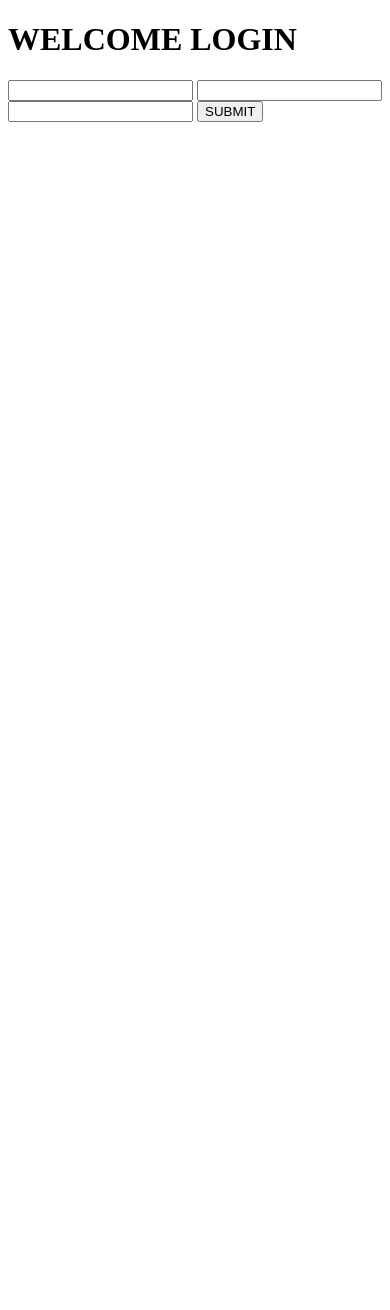
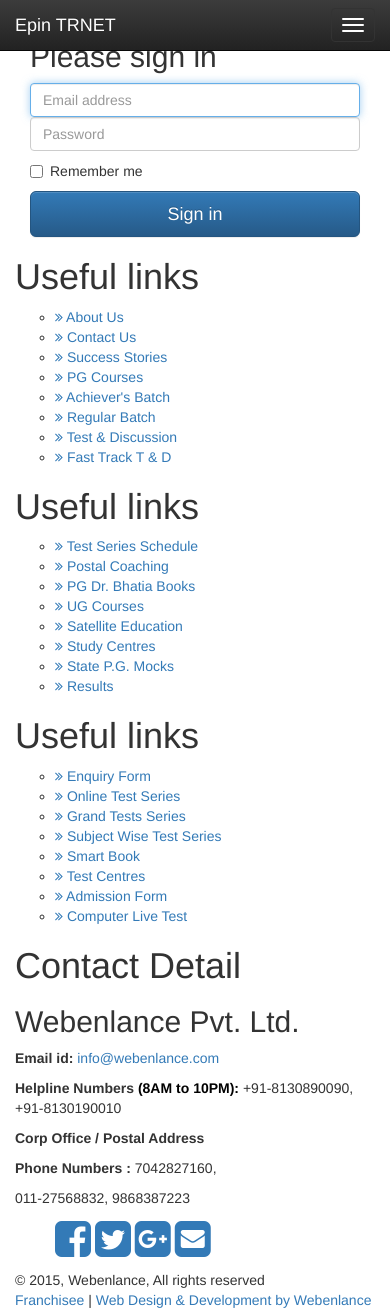
Before and after one commit to WoodProgrammer/gamer_trnet, a Django app: page /games/games/ in a window 390 px wide. Before the commit the page ends 122 px from the top, so only its background shows below. Run offline with Django 3.2, Linux system fonts and the light colour scheme; parts of the project's set-up code (start-up, migrations or seed data) failed here and were passed over; some libraries are stand-ins or nearby versions.

Commit message:
TEmplate eklendi

```diff
--- /dev/null
+++ b/epin/epinmain/templates/base.html
@@ -0,0 +1,227 @@
+{% load static %}
+<html lang="en">
+<head>
+  <meta charset="utf-8">
+  <meta http-equiv="X-UA-Compatible" content="IE=edge">
+  <meta name="viewport" content="width=device-width, initial-scale=1">
+  <script src="https://ajax.googleapis.com/ajax/libs/jquery/1.12.4/jquery.min.js"></script>
+  <link rel="stylesheet" href="https://maxcdn.bootstrapcdn.com/bootstrap/3.3.7/css/bootstrap.min.css"
+  integrity="sha384-BVYiiSIFeK1dGmJRAkycuHAHRg32OmUcww7on3RYdg4Va+PmSTsz/K68vbdEjh4u" crossorigin="anonymous">
+
+  <link rel="stylesheet" href="https://maxcdn.bootstrapcdn.com/bootstrap/3.3.7/css/bootstrap-theme.min.css"
+  integrity="sha384-rHyoN1iRsVXV4nD0JutlnGaslCJuC7uwjduW9SVrLvRYooPp2bWYgmgJQIXwl/Sp" crossorigin="anonymous">
+
+  <link rel="stylesheet" href="{% static 'epinmain/navbar.css' %}">
+  <link rel="stylesheet" href="{% static 'epinmain/signin.css' %}">
+  <script src="https://maxcdn.bootstrapcdn.com/bootstrap/3.3.7/js/bootstrap.min.js"
+  integrity="sha384-Tc5IQib027qvyjSMfHjOMaLkfuWVxZxUPnCJA7l2mCWNIpG9mGCD8wGNIcPD7Txa"
+  crossorigin="anonymous"></script>
+
+
+  <title>{% block title %} Anasayfa {% endblock %}</title>
+
+</head>
+
+<body class="body">
+  <!-- Static navbar -->
+  <nav class="navbar navbar-fixed-top navbar-inverse">
+    <div class="container-fluid">
+      <div class="navbar-header">
+        <button type="button" class="navbar-toggle collapsed" data-toggle="collapse" data-target="#navbar"
+        aria-expanded="false" aria-controls="navbar">
+        <span class="sr-only">Toggle navigation</span>
+        <span class="icon-bar"></span>
+        <span class="icon-bar"></span>
+        <span class="icon-bar"></span>
+      </button>
+      <a class="navbar-brand" href="/">Epin TRNET</a>
+    </div>
+    <div id="navbar" class="navbar-collapse collapse">
+      <ul class="nav navbar-nav">
+        <li><a href="/"><span class="glyphicon glyphicon-cd" aria-hidden="true"></span> Oyunlar</a></li>
+        <li ><a href="/login"><span class="glyphicon glyphicon-question-sign" aria-hidden="true"></span>  Yardım</a></li>
+
+      </ul>
+      <form class="navbar-form navbar-right">
+
+        <button onclick="" type="submit" class="btn btn-info"><span class="glyphicon glyphicon-search" aria-hidden="true"></span> </button>
+      </form>
+    </div><!--/.nav-collapse -->
+  </div><!--/.container-fluid -->
+</nav>
+
+<div class="container" style="margin-top:20px;">
+{% block body %}
+  sdfsdfsdfsdf
+{% endblock %}
+  </div>
+<link href="//maxcdn.bootstrapcdn.com/font-awesome/4.1.0/css/font-awesome.min.css" rel="stylesheet">
+
+
+<!--footer-->
+<footer  class="footer1">
+<div data-role="footer" data-position="fixed"  class="container">
+
+<div class="row"><!-- row -->
+
+                <div class="col-lg-3 col-md-3"><!-- widgets column left -->
+                <ul class="list-unstyled clear-margins"><!-- widgets -->
+
+                        	<li class="widget-container widget_nav_menu"><!-- widgets list -->
+
+                                <h1 class="title-widget">Useful links</h1>
+
+                                <ul>
+                                	<li><a  href="#"><i class="fa fa-angle-double-right"></i> About Us</a></li>
+                                    <li><a  href="#"><i class="fa fa-angle-double-right"></i> Contact Us</a></li>
+                                    <li><a  href="#"><i class="fa fa-angle-double-right"></i> Success Stories</a></li>
+                                    <li><a  href="#"><i class="fa fa-angle-double-right"></i> PG Courses</a></li>
+                                    <li><a  href="#"><i class="fa fa-angle-double-right"></i> Achiever's Batch</a></li>
+                                    <li><a  href="#"><i class="fa fa-angle-double-right"></i>  Regular Batch</a></li>
+                                    <li><a  href="#"><i class="fa fa-angle-double-right"></i>  Test & Discussion</a></li>
+                                    <li><a  href="#"><i class="fa fa-angle-double-right"></i>  Fast Track T & D</a></li>
+                                </ul>
+
+							</li>
+
+                        </ul>
+
+
+                </div><!-- widgets column left end -->
+
+
+
+                <div class="col-lg-3 col-md-3"><!-- widgets column left -->
+
+                <ul class="list-unstyled clear-margins"><!-- widgets -->
+
+                        	<li class="widget-container widget_nav_menu"><!-- widgets list -->
+
+                                <h1 class="title-widget">Useful links</h1>
+
+                                <ul>
+ 									<li><a  href="#"><i class="fa fa-angle-double-right"></i>  Test Series Schedule</a></li>
+                                    <li><a  href="#"><i class="fa fa-angle-double-right"></i>  Postal Coaching</a></li>
+                                    <li><a  href="#"><i class="fa fa-angle-double-right"></i>  PG Dr. Bhatia Books</a></li>
+                                    <li><a  href="#"><i class="fa fa-angle-double-right"></i>  UG Courses</a></li>
+                                    <li><a  href="#"><i class="fa fa-angle-double-right"></i>  Satellite Education</a></li>
+                                    <li><a  href="#"><i class="fa fa-angle-double-right"></i>  Study Centres</a></li>
+                                    <li><a  href="#"><i class="fa fa-angle-double-right"></i>  State P.G. Mocks</a></li>
+                                    <li><a  href="#" target="_blank"><i class="fa fa-angle-double-right"></i> Results</a></li>
+
+                                </ul>
+
+							</li>
+
+                        </ul>
+
+
+                </div><!-- widgets column left end -->
+
+
+
+                <div class="col-lg-3 col-md-3"><!-- widgets column left -->
+
+                <ul class="list-unstyled clear-margins"><!-- widgets -->
+
+                        	<li class="widget-container widget_nav_menu"><!-- widgets list -->
+
+                                <h1 class="title-widget">Useful links</h1>
+
+                                <ul>
+
+
+                <li><a href="#"><i class="fa fa-angle-double-right"></i> Enquiry Form</a></li>
+ 				<li><a href="#"><i class="fa fa-angle-double-right"></i> Online Test Series</a></li>
+				<li><a href="#"><i class="fa fa-angle-double-right"></i> Grand Tests Series</a></li>
+				<li><a href="#"><i class="fa fa-angle-double-right"></i> Subject Wise Test Series</a></li>
+				<li><a href="#"><i class="fa fa-angle-double-right"></i> Smart Book</a></li>
+				<li><a href="#"><i class="fa fa-angle-double-right"></i> Test Centres</a></li>
+                <li><a href="#"><i class="fa fa-angle-double-right"></i>  Admission Form</a></li>
+				<li><a href="#"><i class="fa fa-angle-double-right"></i>  Computer Live Test</a></li>
+
+                                </ul>
+
+							</li>
+
+                        </ul>
+
+
+                </div><!-- widgets column left end -->
+
+
+                <div class="col-lg-3 col-md-3"><!-- widgets column center -->
+
+
+
+                        <ul class="list-unstyled clear-margins"><!-- widgets -->
+
+                        	<li class="widget-container widget_recent_news"><!-- widgets list -->
+
+                                <h1 class="title-widget">Contact Detail </h1>
+
+                                <div class="footerp">
+
+                                <h2 class="title-median">Webenlance Pvt. Ltd.</h2>
+                                <p><b>Email id:</b> <a href="mailto:info@webenlance.com">info@webenlance.com</a></p>
+                                <p><b>Helpline Numbers </b>
+
+    <b style="color:black;">(8AM to 10PM):</b>  +91-8130890090, +91-8130190010  </p>
+
+    <p><b>Corp Office / Postal Address</b></p>
+    <p><b>Phone Numbers : </b>7042827160, </p>
+    <p> 011-27568832, 9868387223</p>
+                                </div>
+
+                                <div class="social-icons">
+
+                                	<ul class="nomargin">
+
+                <a href="https://www.facebook.com/bootsnipp"><i class="fa fa-facebook-square fa-3x social-fb" id="social1"></i></a>
+	            <a href="https://twitter.com/bootsnipp"><i class="fa fa-twitter-square fa-3x social-tw" id="social2"></i></a>
+	            <a href="https://plus.google.com/+Bootsnipp-page"><i class="fa fa-google-plus-square fa-3x social-gp" id="social3"></i></a>
+	            <a href="mailto:bootsnipp@gmail.com"><i class="fa fa-envelope-square fa-3x social-em" id="social4"></i></a>
+
+                                    </ul>
+                                </div>
+                    		</li>
+                          </ul>
+                       </div>
+                </div>
+</div>
+</footer>
+<!--header-->
+
+<div class="footer-bottom">
+
+	<div class="container">
+
+		<div class="row">
+
+			<div class="col-xs-12 col-sm-6 col-md-6 col-lg-6">
+
+				<div class="copyright">
+
+					© 2015, Webenlance, All rights reserved
+
+				</div>
+
+			</div>
+
+			<div class="col-xs-12 col-sm-6 col-md-6 col-lg-6">
+
+				<div class="design">
+
+					 <a href="#">Franchisee </a> |  <a target="_blank" href="http://www.webenlance.com">Web Design & Development by Webenlance</a>
+
+				</div>
+
+			</div>
+
+		</div>
+
+	</div>
+
+</div>
+</body>
+</html>
--- a/epin/epinmain/templates/login.html
+++ b/epin/epinmain/templates/login.html
@@ -1,23 +1,26 @@
-<!doctype html>
-<html>
+<!DOCTYPE html>
+<html lang="en">
+<head>
+    {% extends 'base.html' %}
+    <title>{% block title %} Giriş Yapın {% endblock %}</title>
 
-    <head>
-    </head>
+    <meta charset="UTF-8">
+</head>
+{% block body %}
+<div class="container">
+    <form class="form-signin">
+        <h2 class="form-signin-heading">Please sign in</h2>
+        <label for="inputEmail" class="sr-only">Email address</label>
+        <input type="email" id="inputEmail" class="form-control" placeholder="Email address" required autofocus>
+        <label for="inputPassword" class="sr-only">Password</label>
+        <input type="password" id="inputPassword" class="form-control" placeholder="Password" required>
+        <div class="checkbox">
+            <label>
+                <input type="checkbox" value="remember-me"> Remember me
+            </label>
+        </div>
+        <button class="btn btn-lg btn-primary btn-block" type="submit">Sign in</button>
+    </form>
 
-    <body>
-    <h1>WELCOME LOGIN </h1>
-        {{test_data}}
-
-    <form action="/accounts/auth/" method="post">{% csrf_token %}
-
-            <input type="text" name="username"></input>
-            <input type="password" name="password"></input>
-            <input type="text" name="lang"></input>
-
-            <button type="submit">SUBMIT</button>
-
-
-        </form>
-
-    </body>
-</html>
+</div> <!-- /container -->
+{% endblock %}
```
Also changed, not shown: epin/epin/settings.py (+12 -12 lines), epin/epinmain/static/app/navbar.css (added, +43 -0 lines), epin/epinmain/static/app/signin.css (added, +40 -0 lines), epin/epinmain/templates/signup.html (deleted, +0 -26 lines), 1 other file.
